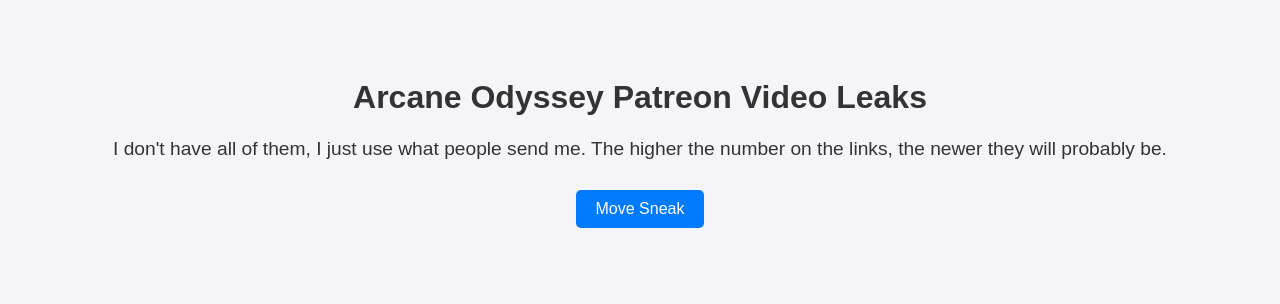
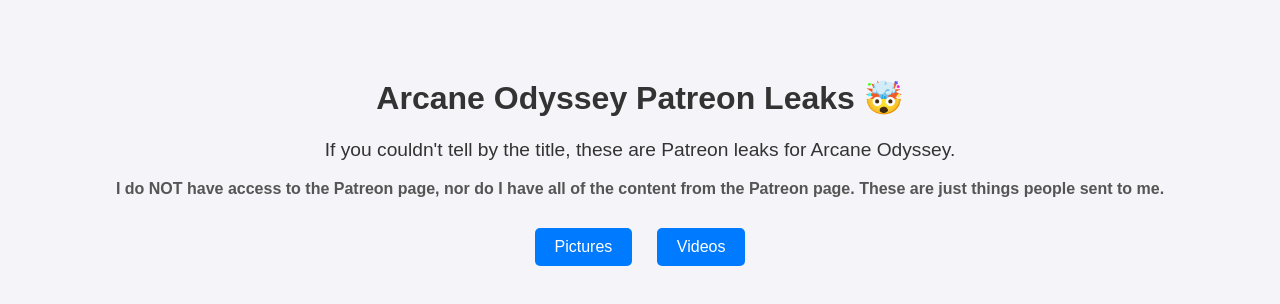
Before and after one commit to DES362/des362.github.io, a plain HTML site: page videos/index.html in a window 1280 px wide. Drawn offline with Linux system fonts and the light colour scheme.

Commit message:
style issue

```diff
--- a/videos/index.html
+++ b/videos/index.html
@@ -3,7 +3,7 @@
 <head>
     <meta charset="UTF-8">
     <meta name="viewport" content="width=device-width, initial-scale=1.0">
-    <title>Arcane Odyssey Patreon Video Leaks</title>
+    <title>Arcane Odyssey Patreon Leaks</title>
     <style>
         body {
             font-family: Arial, sans-serif;
@@ -17,6 +17,10 @@
         }
         p {
             font-size: 1.2em;
+        }
+        h3 {
+            font-size: 1em;
+            color: #555;
         }
         .button-container {
             margin-top: 20px;
@@ -38,10 +42,12 @@
     </style>
 </head>
 <body>
-    <h1>Arcane Odyssey Patreon Video Leaks</h1>
-    <p>I don't have all of them, I just use what people send me. The higher the number on the links, the newer they will probably be.</p>
+    <h1>Arcane Odyssey Patreon Leaks 🤯</h1>
+    <p>If you couldn't tell by the title, these are Patreon leaks for Arcane Odyssey.</p>
+    <h3>I do <strong>NOT</strong> have access to the Patreon page, nor do I have all of the content from the Patreon page. These are just things people sent to me.</h3>
     <div class="button-container">
-        <a href="/videos/movesneak.html" class="button">Move Sneak</a>
+        <a href="/pictures" class="button">Pictures</a>
+        <a href="/videos" class="button">Videos</a>
     </div>
 </body>
 </html>
```
